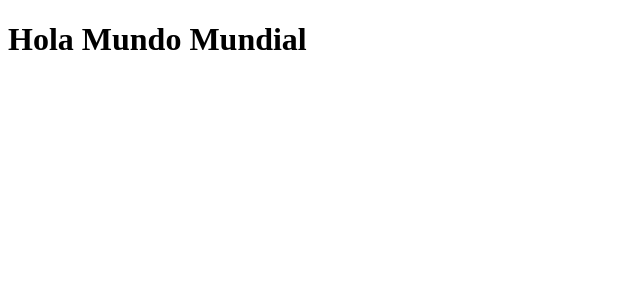
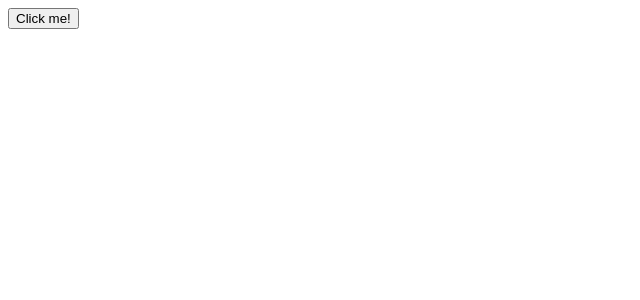
Before and after one commit to oscarsivar/asamblea-tracker, a Next.js app: page / in a window 1280 px wide. Shown: the top 300 px of the page, without its empty margins (0-640 px from the left). Built offline with nearby package versions, Linux system fonts and the light colour scheme.

Commit message:
Tested and discarted tool for debugging browser related logic in VSC

```diff
--- a/pages/index.js
+++ b/pages/index.js
@@ -1,5 +1,14 @@
 export default class Index extends React.Component {
     render() {
-        return <h1>Hola Mundo Mundial</h1>;
+        return (
+            <button
+                onClick={() => {
+                    const a = 4;
+                    return alert("HolaMundo");
+                }}
+            >
+                Click me!
+            </button>
+        );
     }
 }
```
